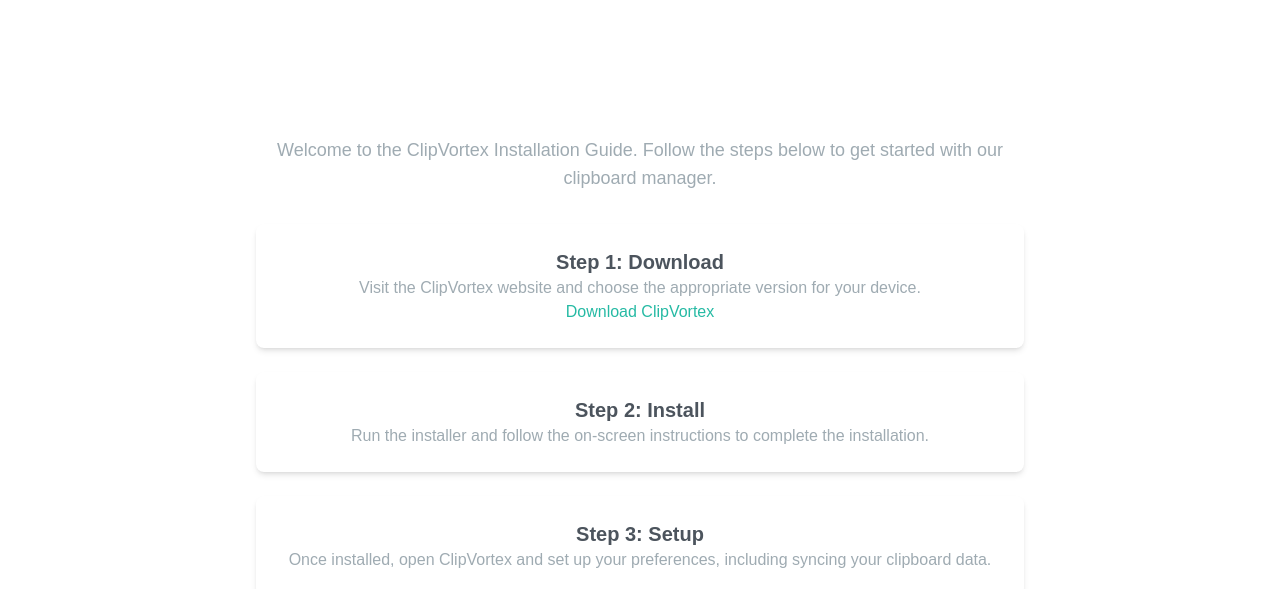
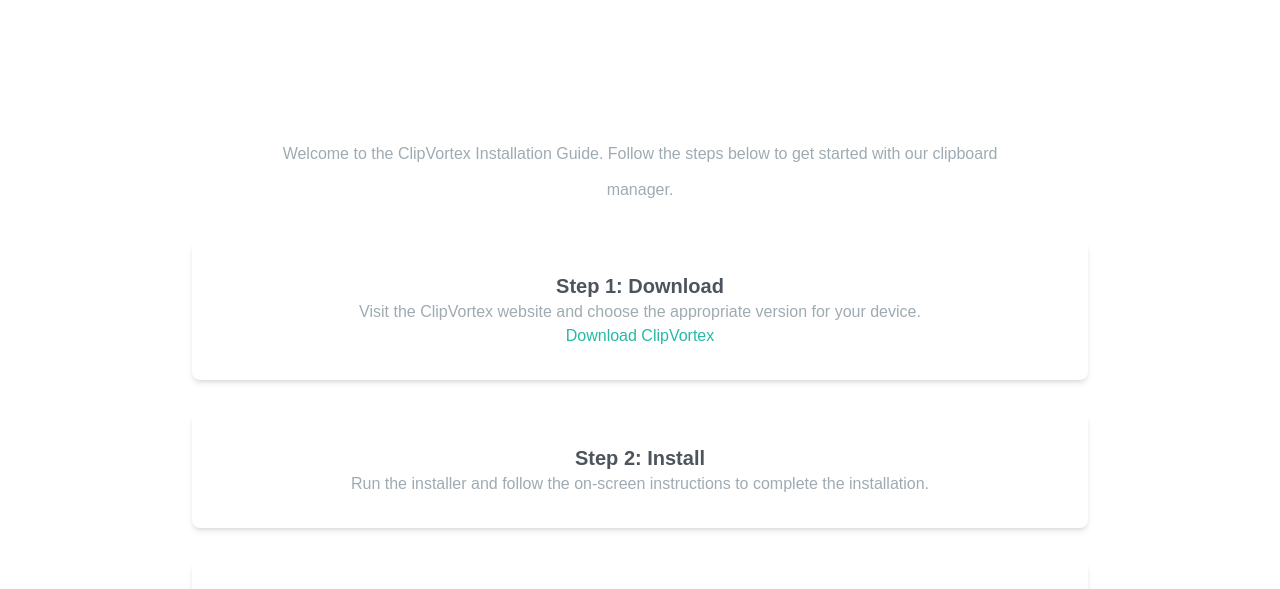
Before and after one commit to Hamzeh01/ClipVortex, a website: page install.html in a window 1280 px wide. Shown: the part 357-946 px from the top of the page. Drawn offline with Linux system fonts and the light colour scheme; a web font is replaced by a local one.

Commit message:
apply styles to the install page

```diff
--- a/input.css
+++ b/input.css
@@ -82,6 +82,15 @@
 .trend-link {
   @apply text-lg font-normal capitalize text-zinc-100 hover:invert;
 }
+
+.step-container {
+  @apply p-8 bg-white rounded-lg shadow-md my-8;
+}
+
+.step-text {
+  @apply text-xl font-semibold text-darkGrayishBlue;
+}
+
 /* smooth scrolling with customization */
 /* Apply smooth scroll to all anchor links */
 html {
--- a/install.html
+++ b/install.html
@@ -28,39 +28,33 @@
     <main id="installation">
       <section class="my-24 section-container">
         <div class="py-16 text-center">
-          <p class="max-w-3xl mx-auto mb-8 text-lg text-grayishBlue">
+          <p class="section-content">
             Welcome to the ClipVortex Installation Guide. Follow the steps below
             to get started with our clipboard manager.
           </p>
-          <div class="max-w-3xl mx-auto space-y-6">
+          <div class="max-w-4xl mx-auto space-y-8">
             <!-- Step 1 -->
-            <div class="p-6 bg-white rounded-lg shadow-md">
-              <h4 class="text-xl font-semibold text-darkGrayishBlue">
-                Step 1: Download
-              </h4>
+            <div class="step-container">
+              <h4 class="step-text">Step 1: Download</h4>
               <p class="text-grayishBlue">
                 Visit the ClipVortex website and choose the appropriate version
                 for your device.
               </p>
-              <a href="#" class="text-strongCyan hover:underline"
+              <a href="index.html#download" class="text-strongCyan hover:underline"
                 >Download ClipVortex</a
               >
             </div>
             <!-- Step 2 -->
-            <div class="p-6 bg-white rounded-lg shadow-md">
-              <h4 class="text-xl font-semibold text-darkGrayishBlue">
-                Step 2: Install
-              </h4>
+            <div class="step-container">
+              <h4 class="step-text">Step 2: Install</h4>
               <p class="text-grayishBlue">
                 Run the installer and follow the on-screen instructions to
                 complete the installation.
               </p>
             </div>
             <!-- Step 3 -->
-            <div class="p-6 bg-white rounded-lg shadow-md">
-              <h4 class="text-xl font-semibold text-darkGrayishBlue">
-                Step 3: Setup
-              </h4>
+            <div class="step-container">
+              <h4 class="step-text">Step 3: Setup</h4>
               <p class="text-grayishBlue">
                 Once installed, open ClipVortex and set up your preferences,
                 including syncing your clipboard data.
```
Also changed, not shown: css/style.css.
